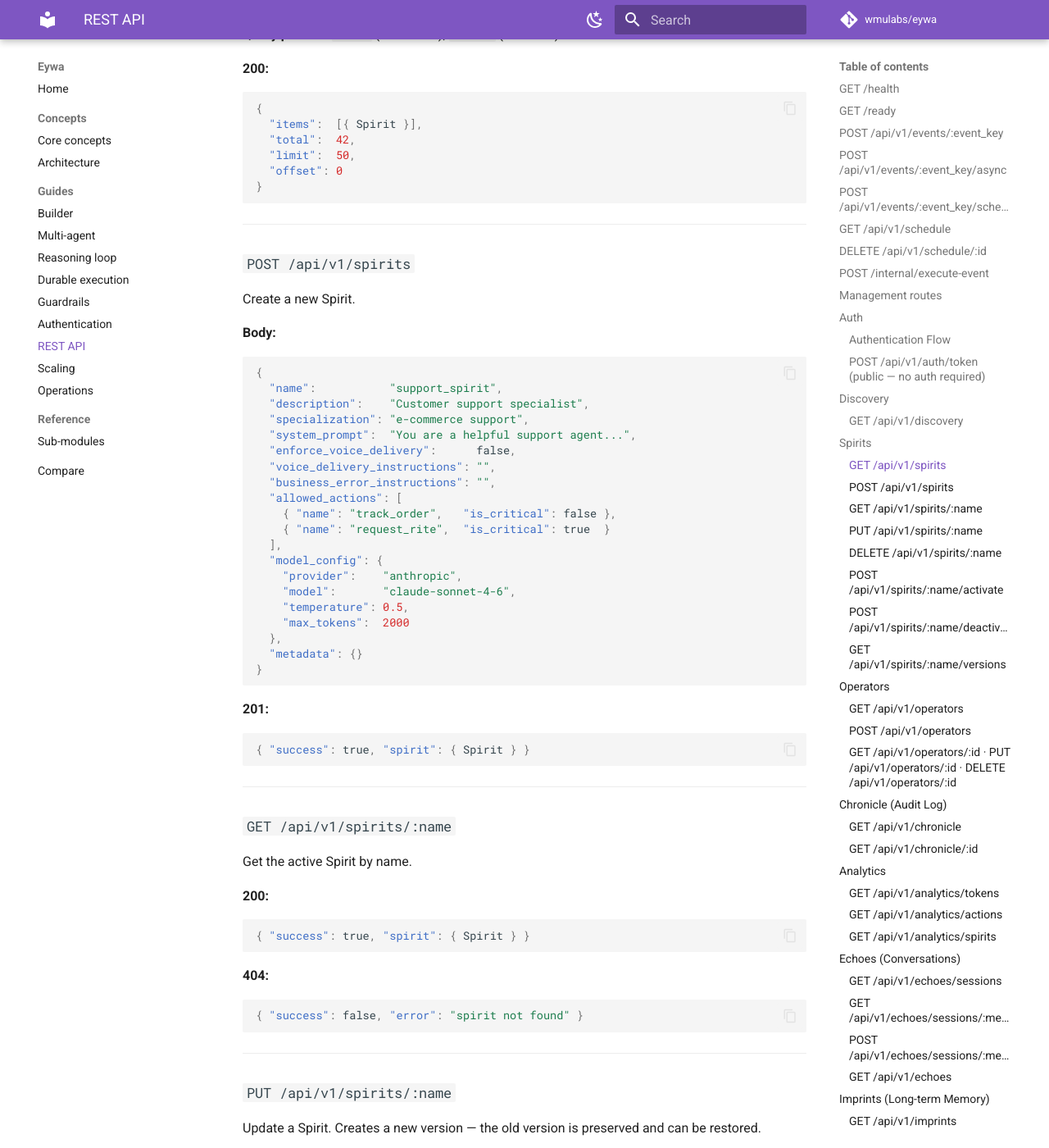
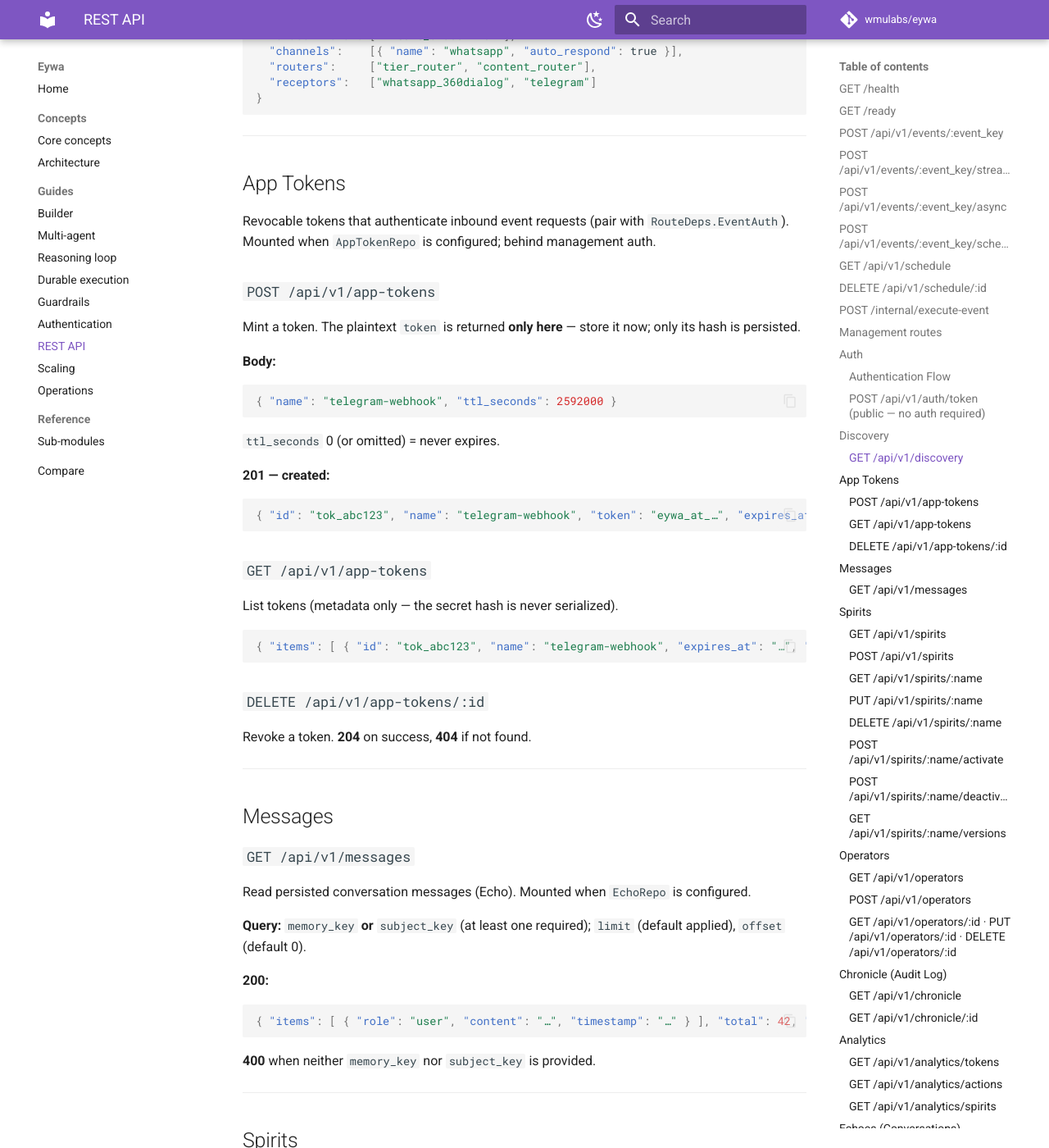
Before and after one commit to wmulabs/eywa, an MkDocs documentation site: the page built from docs/rest-api.md, in a window 1280 px wide and 1400 px high, scrolled down 6674 px. Shown: the whole window at 82% size. Built offline with MkDocs 1.6.1 and Material for MkDocs 9.7.7, drawn with Linux system fonts in a browser that asks for light colours; comment, search, counter and statistics services are not loaded; some of the changed text lies outside the part shown.

Commit message:
docs(rest-api): document app-tokens, messages, and event stream endpoints (#186)
Audit of docs/rest-api.md against the routes actually registered in
fiber/routes.go, ahead of front-end work. Three endpoints were live but
only name-dropped in summary tables, with no request/response section:

- POST /api/v1/events/:event_key/stream — SSE streaming of the response.
- App Tokens group — POST/GET/DELETE /api/v1/app-tokens (mint returns
the plaintext token once; list is metadata-only; revoke returns 204).
- GET /api/v1/messages — read persisted Echo messages by memory_key or
subject_key with limit/offset.

Added a section for each with request/response shapes. A full diff of
registered routes vs documented routes now shows complete parity. Docs
only.

````diff
--- a/docs/rest-api.md
+++ b/docs/rest-api.md
@@ -101,6 +101,16 @@ Content-Type: application/json
   "message": "Too many requests"
 }
 ```
+
+---
+
+### `POST /api/v1/events/:event_key/stream`
+
+Process a Pulse and stream the response back as **Server-Sent Events** (`Content-Type: text/event-stream`). The body is the same as the synchronous endpoint; the connection emits answer tokens as they are generated, then a terminal event.
+
+**Body:** same as synchronous endpoint.
+
+**200 — SSE stream:** each line is an SSE `data:` frame with the partial answer; the stream ends after the final assembled response. Event auth (when configured) applies, same as the other event routes.
 
 ---
 
@@ -299,6 +309,55 @@ Returns all registered engine components. Use this to populate configuration for
   "receptors":   ["whatsapp_360dialog", "telegram"]
 }
 ```
+
+---
+
+## App Tokens
+
+Revocable tokens that authenticate inbound event requests (pair with `RouteDeps.EventAuth`). Mounted when `AppTokenRepo` is configured; behind management auth.
+
+### `POST /api/v1/app-tokens`
+
+Mint a token. The plaintext `token` is returned **only here** — store it now; only its hash is persisted.
+
+**Body:**
+```json
+{ "name": "telegram-webhook", "ttl_seconds": 2592000 }
+```
+`ttl_seconds` 0 (or omitted) = never expires.
+
+**201 — created:**
+```json
+{ "id": "tok_abc123", "name": "telegram-webhook", "token": "eywa_at_…", "expires_at": "2026-07-27T00:00:00Z" }
+```
+
+### `GET /api/v1/app-tokens`
+
+List tokens (metadata only — the secret hash is never serialized).
+
+```json
+{ "items": [ { "id": "tok_abc123", "name": "telegram-webhook", "expires_at": "…", "is_active": true } ] }
+```
+
+### `DELETE /api/v1/app-tokens/:id`
+
+Revoke a token. **204** on success, **404** if not found.
+
+---
+
+## Messages
+
+### `GET /api/v1/messages`
+
+Read persisted conversation messages (Echo). Mounted when `EchoRepo` is configured.
+
+**Query:** `memory_key` **or** `subject_key` (at least one required); `limit` (default applied), `offset` (default 0).
+
+**200:**
+```json
+{ "items": [ { "role": "user", "content": "…", "timestamp": "…" } ], "total": 42, "limit": 50, "offset": 0 }
+```
+**400** when neither `memory_key` nor `subject_key` is provided.
 
 ---
 
````
